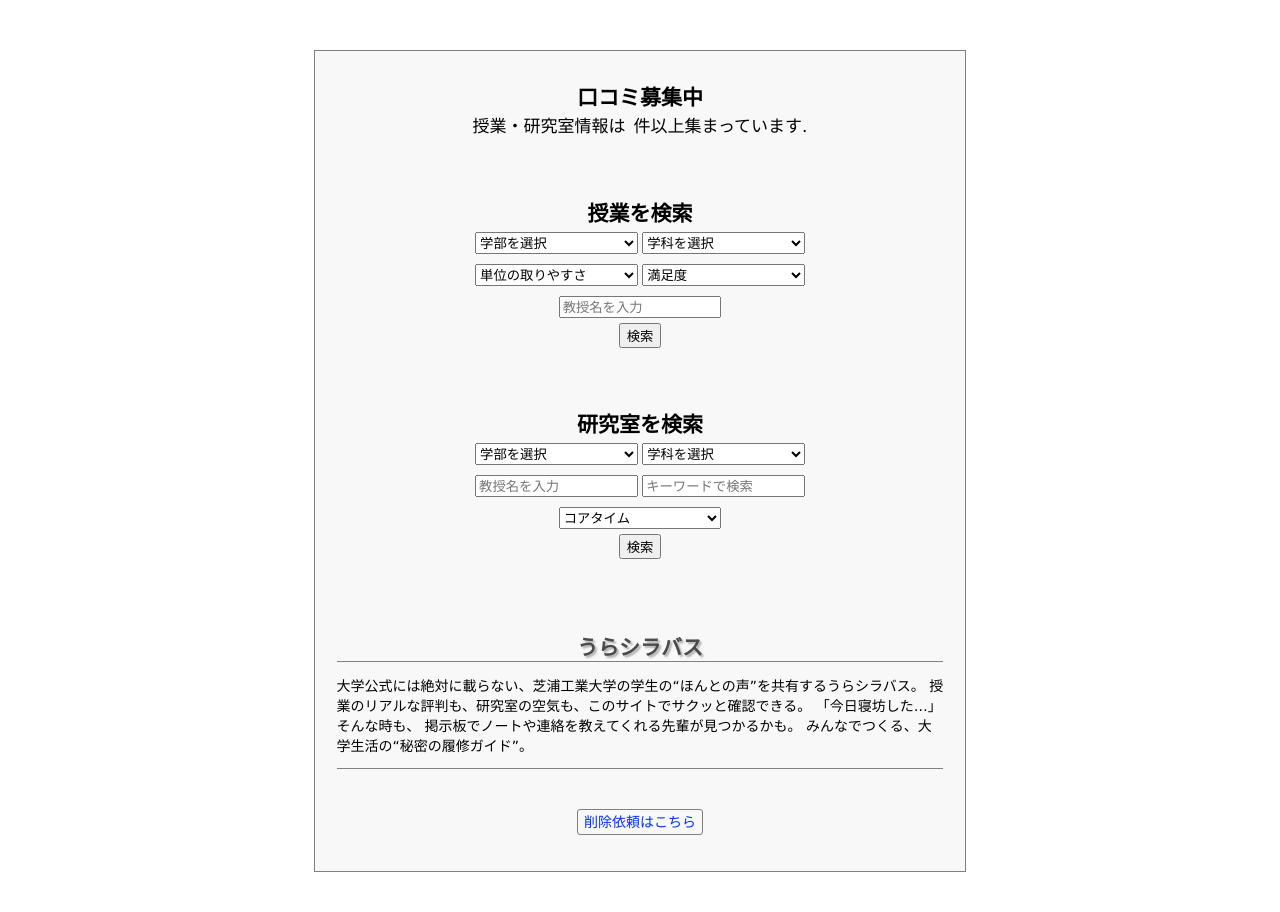
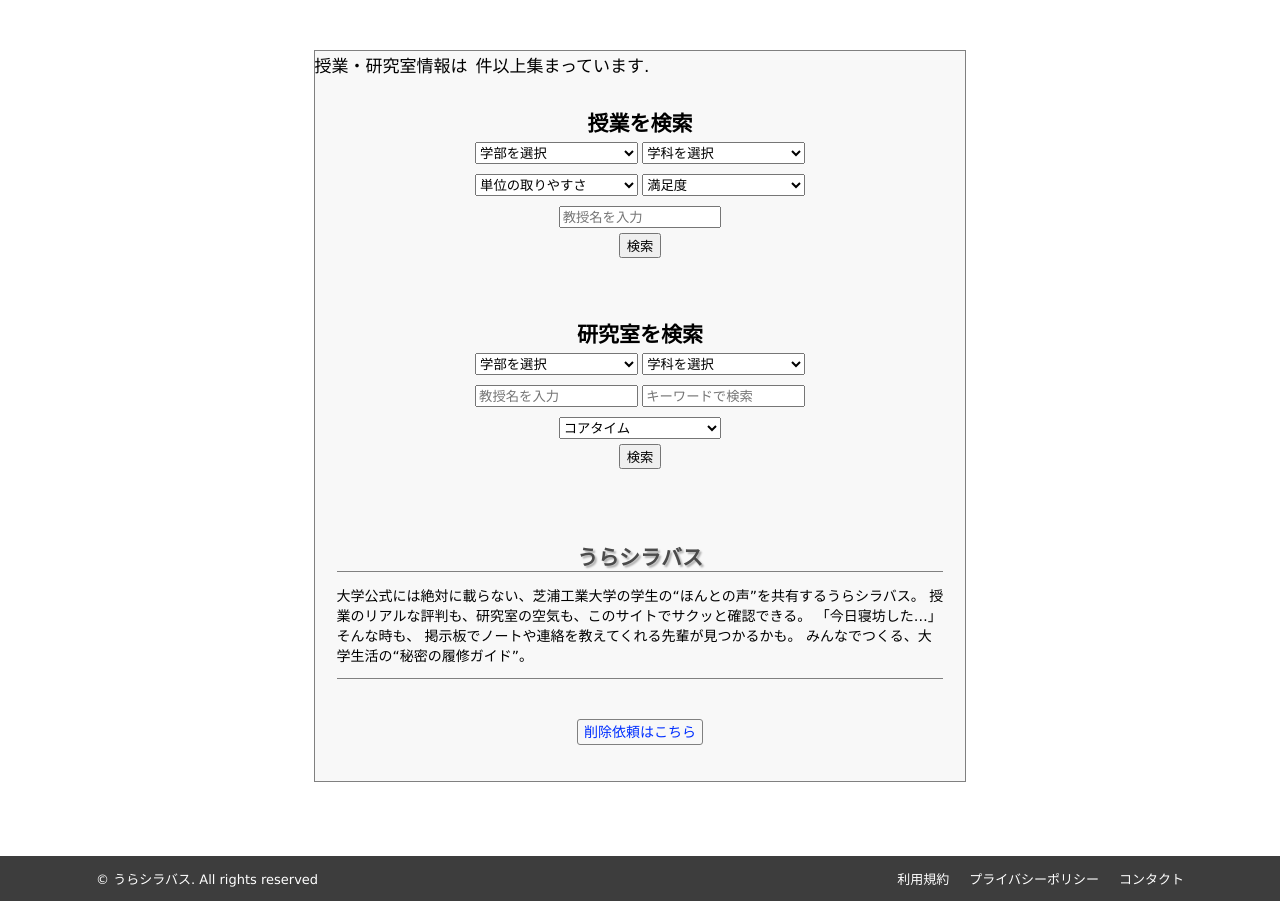
Before and after one commit to origin-world32/urasyllabus, a Node server app: template views/index.ejs in a window 1280 px wide. Shown: the part 80-992 px from the top of the page. Run offline with Node 20, Linux system fonts and the light colour scheme; the template is opened without the code that fills it, so the values that code supplies are empty.

Commit message:
Update index.ejs

```diff
--- a/views/index.ejs
+++ b/views/index.ejs
@@ -34,12 +34,7 @@
     <div class="wrapper">
 
       <div class="all-section">
-        <section class="form-section">
-          <h2>口コミ募集中</h2>
-          <p class="form-number"> 授業・研究室情報は<span><%= totalReviews %> </span> 件以上集まっています.</p>
-        </section>
-
-
+        <p class="form-number"> 授業・研究室情報は<span><%= totalReviews %> </span> 件以上集まっています.</p>
 
 
         <section class="form-section">
```
